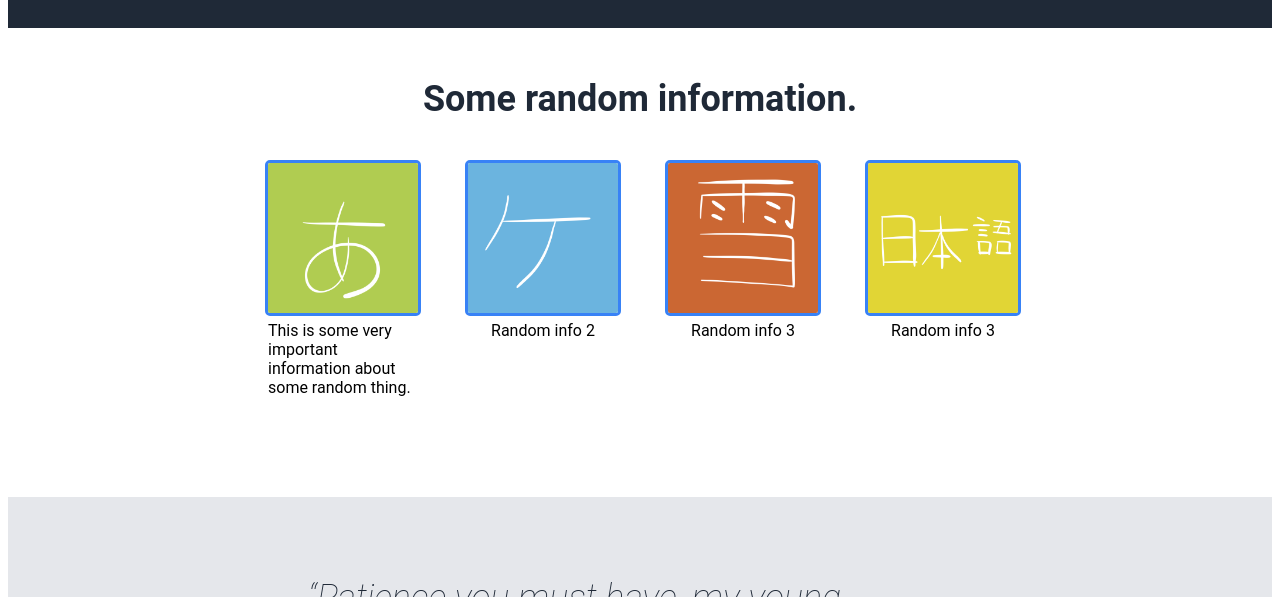
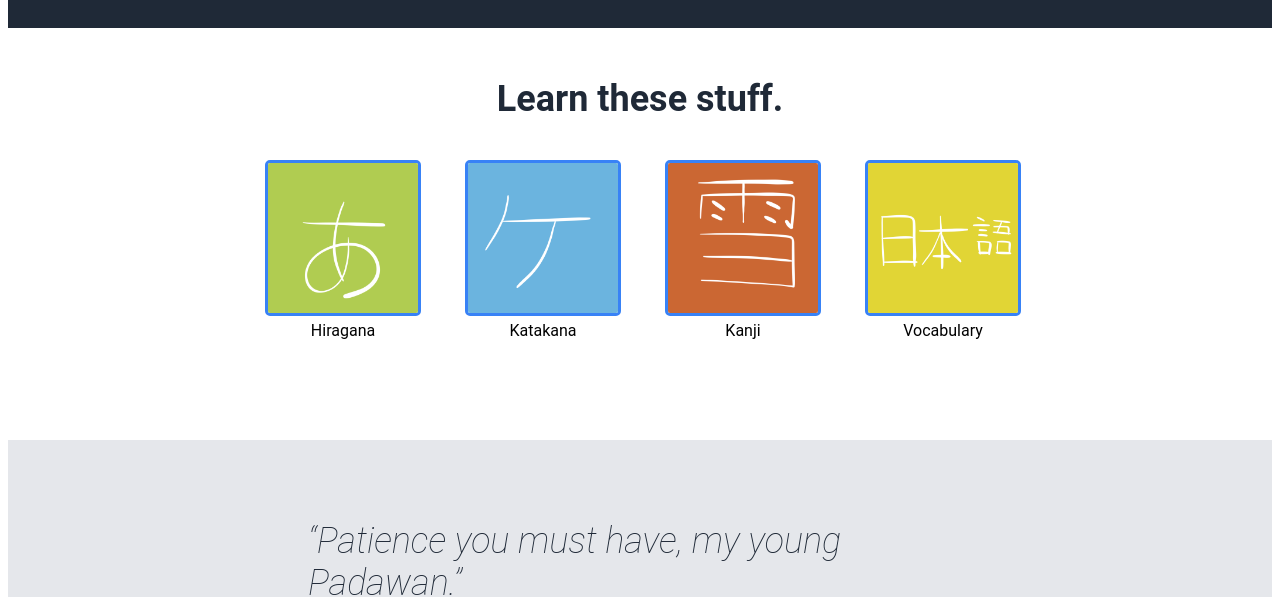
Before and after one commit to edtaskin/odin-landing-page, a plain HTML site: page index.html in a window 1280 px wide. Shown: the part 758-1355 px from the top of the page. Drawn offline with Linux system fonts and the light colour scheme.

Commit message:
Change info card messages

```diff
--- a/index.html
+++ b/index.html
@@ -32,23 +32,23 @@
 
 
         <div class="info">
-            <div id="info-header-text">Some random information.</div>
+            <div id="info-header-text">Learn these stuff.</div>
             <div class="card-container">
                 <div class="card">
                     <img src="img/hiragana.jpg">
-                    This is some very important information about some random thing.
+                    Hiragana
                 </div>
                 <div class="card">
                     <img src="img/katakana.jpg">
-                    Random info 2
+                    Katakana
                 </div>
                 <div class="card">
                     <img src="img/kanji.jpg">
-                    Random info 3
+                    Kanji
                 </div>
                 <div class="card">
                     <img src="img/vocabulary.jpg">
-                    Random info 3
+                    Vocabulary
                 </div>
             </div>
         </div>
--- a/style.css
+++ b/style.css
@@ -89,6 +89,7 @@ button {
 .card-container {
     display: flex;
     justify-content: center;
+    flex-wrap: wrap;
     gap: 50px;
 }
 
```
